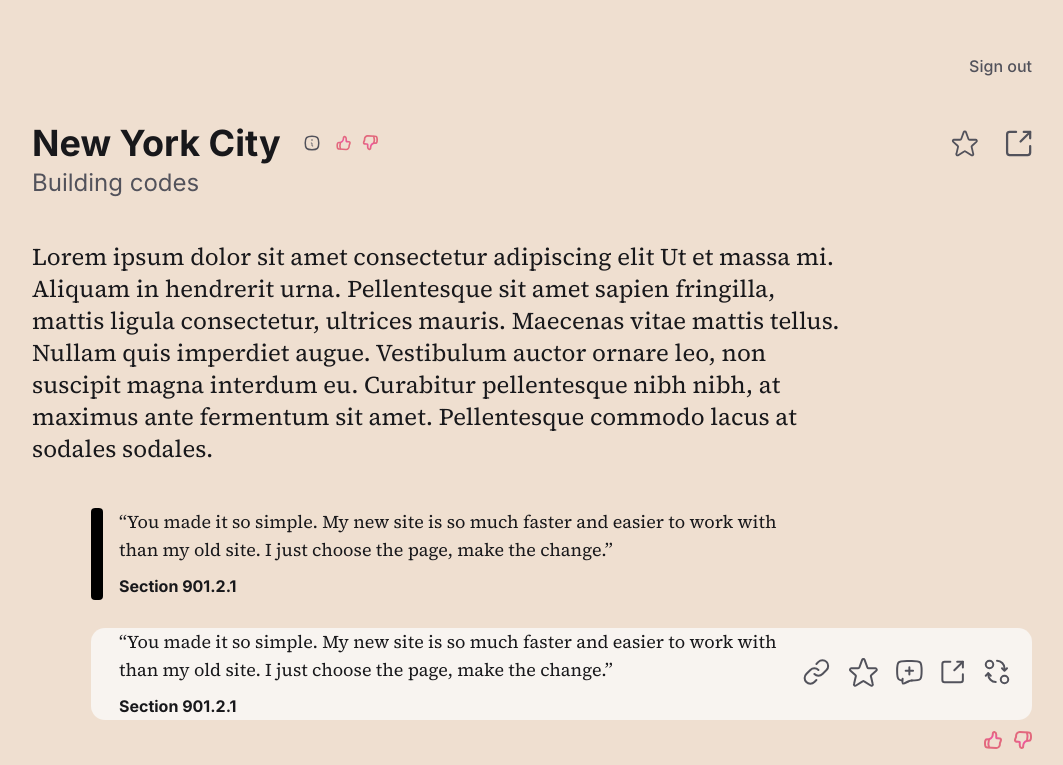
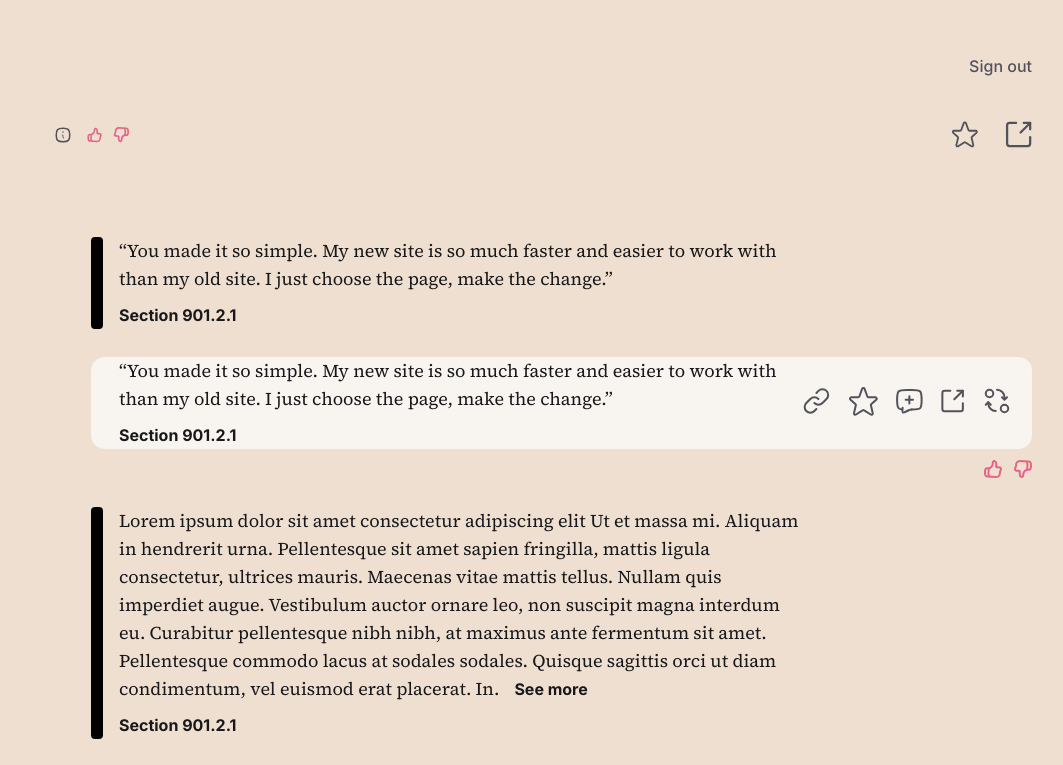
Before and after one commit to DanyloLipar/reggie, a React (Create React App) app: page /regulation/1/1 in a window 1280 px wide. Shown: the top 765 px of the page, without its empty margins (108-1171 px from the left). Built offline with nearby package versions, Linux system fonts and the light colour scheme; no server answers.

Commit message:
article/api

```diff
--- a/src/App.tsx
+++ b/src/App.tsx
@@ -1,5 +1,6 @@
 import { Routes, Route } from "react-router-dom";
 import { GoogleOAuthProvider } from "@react-oauth/google";
+import { ToastContainer } from "react-toastify";
 
 import MainPageClosedBeta from "./components/MainPageClosedBeta";
 import MainPageOpenBeta from "./components/MainPageOpenBeta";
@@ -7,6 +8,8 @@
 import Results from "./components/Results";
 
 import "./assets/index.scss";
+import "react-toastify/dist/ReactToastify.css";
+
 
 function App() {
   return (
@@ -22,6 +25,18 @@
           />
         </Routes>
       </GoogleOAuthProvider>
+      <ToastContainer
+        position="top-right"
+        autoClose={5000}
+        hideProgressBar={true}
+        newestOnTop={true}
+        closeOnClick
+        rtl={false}
+        pauseOnFocusLoss
+        draggable
+        pauseOnHover
+        theme="light"
+      />
     </>
   );
 }
--- a/src/components/Regulation/Regulation.tsx
+++ b/src/components/Regulation/Regulation.tsx
@@ -17,9 +17,11 @@
 import transform_active from "../../assets/photos/results/transform-active.svg";
 import link_active from "../../assets/photos/results/link-active.svg";
 import AppService from "../../core/services/app.service";
+import { Article } from "../../core/types";
 
 const Regulation = () => {
   const [showMore, setShowMore] = useState(false);
+  const [article, setArticle] = useState<Article>()
 
   const [isLiked, setIsLiked] = useState({
     head: 0,
@@ -31,9 +33,15 @@
 
   const { searchId, articleId } = useParams();
 
-  // const { fetchedData: articleDetailed } = useHttpGet<any>(
-  //   `${APIRoutes.SEARCH_DETAILS}/${searchId}/articles/${articleId}`
-  // );
+  useHttpGet<any>(
+    `${APIRoutes.SEARCH_DETAILS}/${searchId}/articles/${articleId}`, {
+      resolve: (response) => {
+        setArticle(response?.article);
+      }
+    }
+  );
+
+  console.log(article);
 
   // const { fetchedData: articles } = useHttpGet<any>(`${APIRoutes.ARTICLES}`);
 
@@ -54,6 +62,8 @@
     });
   };
 
+  console.log(article)
+
   return (
     <section className="regulation">
       <div className="regulation-top">
@@ -63,7 +73,7 @@
       </div>
       <header className="regulation-head">
         <div className="regulation-head-title">
-          <h1 className="regulation-head-title__txt">New York City</h1>
+          <h1 className="regulation-head-title__txt">{article?.articleName}</h1>
           <div className="regulation-head-title-big">
             <img
               src={info}
@@ -314,7 +324,7 @@
         </div>
       </header>
       <div className="regulation-subhead">
-        <span className="regulation-subhead__txt">Building codes</span>
+        <span className="regulation-subhead__txt">{article?.category}</span>
         <div className="regulation-subhead__thumbs">
           {!isLiked.star_first && (
             <img
@@ -351,13 +361,7 @@
       </div>
       <div className="regulation-desc">
         <p className="regulation-desc__txt">
-          Lorem ipsum dolor sit amet consectetur adipiscing elit Ut et massa mi.
-          Aliquam in hendrerit urna. Pellentesque sit amet sapien fringilla,
-          mattis ligula consectetur, ultrices mauris. Maecenas vitae mattis
-          tellus. Nullam quis imperdiet augue. Vestibulum auctor ornare leo, non
-          suscipit magna interdum eu. Curabitur pellentesque nibh nibh, at
-          maximus ante fermentum sit amet. Pellentesque commodo lacus at sodales
-          sodales.
+          {article?.articleSummary}
         </p>
       </div>
       <main className="regulation__conversation conversation">
--- a/src/components/Results/Results.tsx
+++ b/src/components/Results/Results.tsx
@@ -1,5 +1,5 @@
 import { useEffect, useState } from "react";
-import { useParams } from "react-router-dom";
+import { useNavigate, useParams } from "react-router-dom";
 
 import { APIRoutes } from "../../core/http";
 import { Article, Category } from "../../core/types";
@@ -28,6 +28,8 @@
   const [selectedCategory, setSelectedCategory] = useState<Category>();
   const [allresults, setAllResults] = useState<any>([]);
   const [pin, setPin] = useState(false);
+
+  const navigate = useNavigate();
 
   const { searchId } = useParams();
 
@@ -265,7 +267,9 @@
                     </button>
                   </li>
                   <li className="block-main-controls__item">
-                    <button className="block-main-controls__item-btn">
+                    <button className="block-main-controls__item-btn" onClick={() => {
+                      navigate(`/regulation/${selectedCategory.categoryId}/${article.articleId}`)
+                    }}>
                       <img src={visit} alt="visit" />
                     </button>
                   </li>
```
